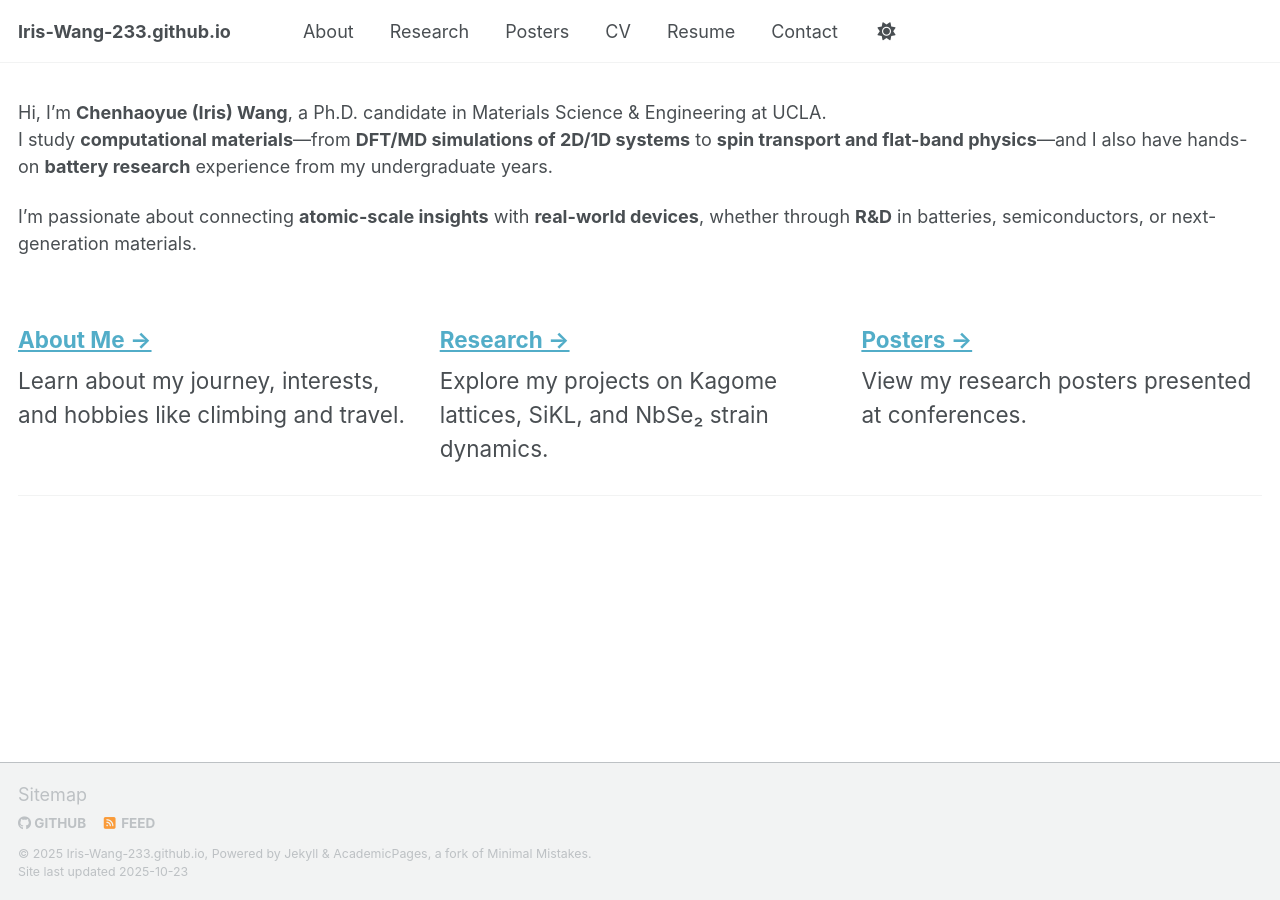
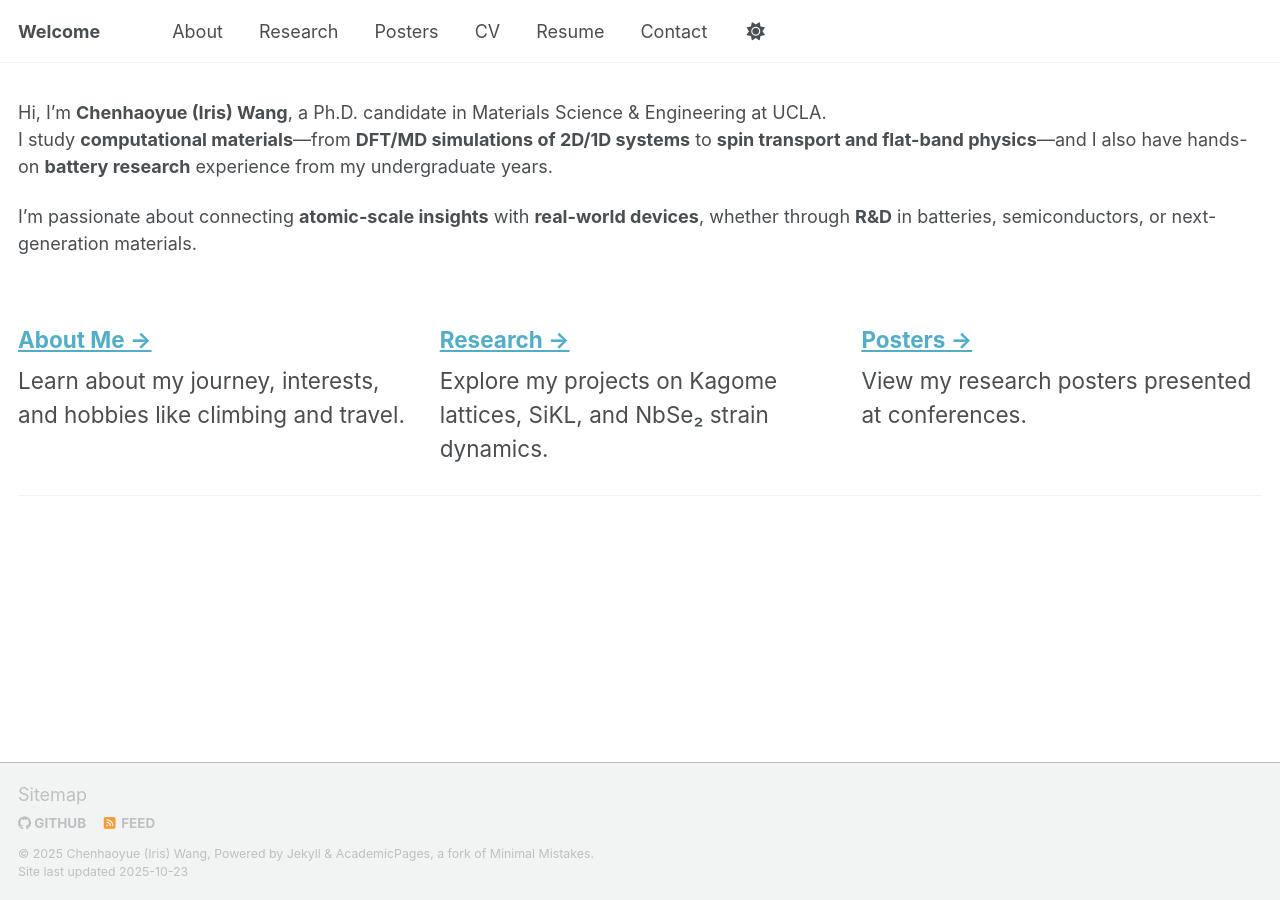
Before and after one commit to Iris-wang-233/Iris-Wang-233.github.io, a Jekyll site: the page built from _pages/index.md, in a window 1280 px wide. Built offline with Jekyll 4.4.1, drawn with Linux system fonts in a browser that asks for light colours; a script that is not in the unit is left out; part of the change alters nothing that is shown.

Commit message:
Update _config.yml

```diff
--- a/_config.yml
+++ b/_config.yml
@@ -1,3 +1,13 @@
+# =====================================================
+# Site Identity
+# =====================================================
+title: "Welcome"
+name: "Chenhaoyue (Iris) Wang"
+description: "Ph.D. Candidate at UCLA — Computational Materials, DFT/MD, Spin Transport, Batteries"
+url: "https://iris-wang-233.github.io"
+baseurl: ""
+minimal_mistakes_skin: "air"
+
 author:
   name: "Chenhaoyue (Iris) Wang"
   avatar: "https://iris-wang-233.github.io/images/profile.jpg"
```
